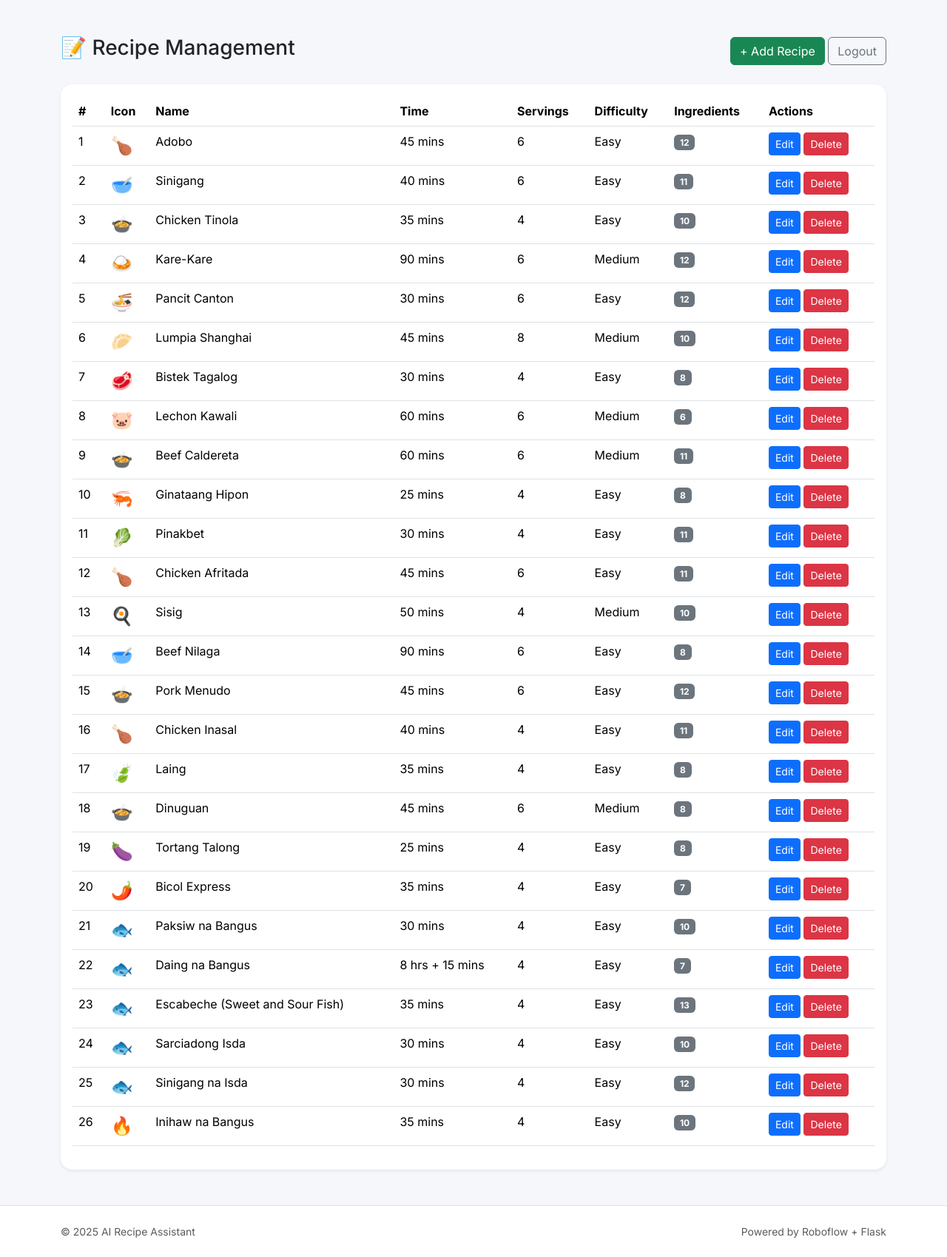
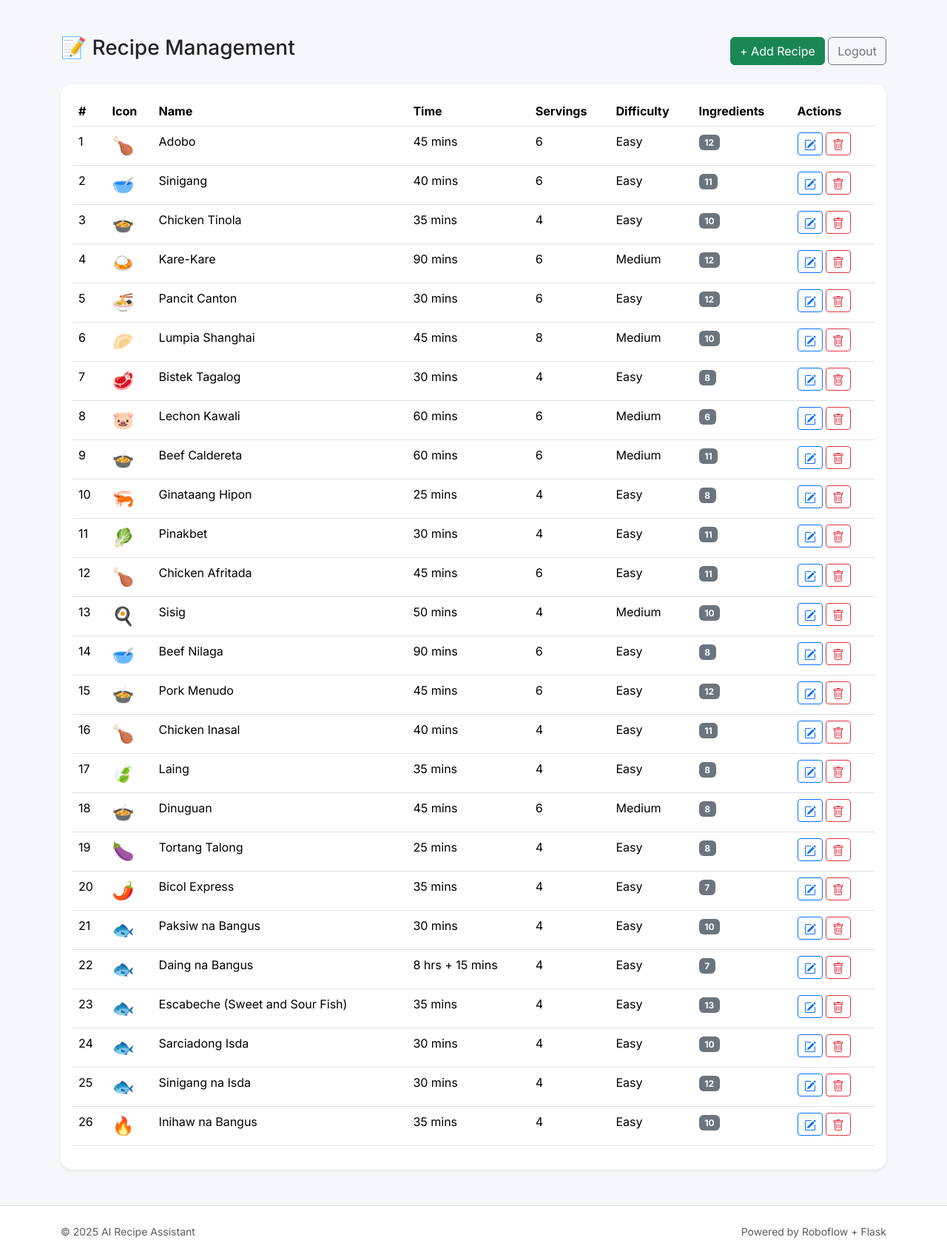
Before and after one commit to JustJas1103/PyApp, a Flask app: page /admin in a window 1280 px wide. Shown: the part 57-1756 px from the top of the page at 74% size. Run offline with Flask 3, Linux system fonts and the light colour scheme; the visitor is signed in with stand-in values (Sample User, id 1).

Commit message:
Remove offline button from upload section, add icon buttons to admin panel

```diff
--- a/templates/admin_dashboard.html
+++ b/templates/admin_dashboard.html
@@ -46,8 +46,18 @@
                         <td>{{ recipe.difficulty }}</td>
                         <td><span class="badge bg-secondary">{{ recipe.ingredients|length }}</span></td>
                         <td>
-                            <button class="btn btn-sm btn-primary edit-btn" data-index="{{ loop.index0 }}" data-recipe='{{ recipe|tojson }}'>Edit</button>
-                            <button class="btn btn-sm btn-danger delete-btn" data-index="{{ loop.index0 }}" data-name="{{ recipe.name }}">Delete</button>
+                            <button class="btn btn-sm btn-outline-primary edit-btn" data-index="{{ loop.index0 }}" data-recipe='{{ recipe|tojson }}' title="Edit">
+                                <svg xmlns="http://www.w3.org/2000/svg" width="16" height="16" fill="currentColor" viewBox="0 0 16 16">
+                                  <path d="M15.502 1.94a.5.5 0 0 1 0 .706L14.459 3.69l-2-2L13.502.646a.5.5 0 0 1 .707 0l1.293 1.293zm-1.75 2.456-2-2L4.939 9.21a.5.5 0 0 0-.121.196l-.805 2.414a.25.25 0 0 0 .316.316l2.414-.805a.5.5 0 0 0 .196-.12l6.813-6.814z"/>
+                                  <path fill-rule="evenodd" d="M1 13.5A1.5 1.5 0 0 0 2.5 15h11a1.5 1.5 0 0 0 1.5-1.5v-6a.5.5 0 0 0-1 0v6a.5.5 0 0 1-.5.5h-11a.5.5 0 0 1-.5-.5v-11a.5.5 0 0 1 .5-.5H9a.5.5 0 0 0 0-1H2.5A1.5 1.5 0 0 0 1 2.5v11z"/>
+                                </svg>
+                            </button>
+                            <button class="btn btn-sm btn-outline-danger delete-btn" data-index="{{ loop.index0 }}" data-name="{{ recipe.name }}" title="Delete">
+                                <svg xmlns="http://www.w3.org/2000/svg" width="16" height="16" fill="currentColor" viewBox="0 0 16 16">
+                                  <path d="M5.5 5.5A.5.5 0 0 1 6 6v6a.5.5 0 0 1-1 0V6a.5.5 0 0 1 .5-.5Zm2.5 0a.5.5 0 0 1 .5.5v6a.5.5 0 0 1-1 0V6a.5.5 0 0 1 .5-.5Zm3 .5a.5.5 0 0 0-1 0v6a.5.5 0 0 0 1 0V6Z"/>
+                                  <path d="M14.5 3a1 1 0 0 1-1 1H13v9a2 2 0 0 1-2 2H5a2 2 0 0 1-2-2V4h-.5a1 1 0 0 1-1-1V2a1 1 0 0 1 1-1H6a1 1 0 0 1 1-1h2a1 1 0 0 1 1 1h3.5a1 1 0 0 1 1 1v1ZM4.118 4 4 4.059V13a1 1 0 0 0 1 1h6a1 1 0 0 0 1-1V4.059L11.882 4H4.118ZM2.5 3h11V2h-11v1Z"/>
+                                </svg>
+                            </button>
                         </td>
                     </tr>
                     {% endfor %}
--- a/templates/index.html
+++ b/templates/index.html
@@ -43,12 +43,6 @@
                     <button id="stopCameraBtn" class="btn btn-outline-secondary d-none">Stop Camera</button>
                     <label for="imageUpload" class="btn btn-info text-white mb-0">📁 Upload Image</label>
                     <input type="file" id="imageUpload" class="d-none" accept="image/*">
-                </div>
-
-                <div id="offlineModeSection" class="mt-3 d-none">
-                    <button id="browseRecipesBtn" class="btn btn-warning w-100">
-                        <span class="me-1">📚</span> Browse All Recipes (Offline Mode)
-                    </button>
                 </div>
 
                 <div id="dropZone" class="drop-zone mt-3 d-none d-md-block">
```
